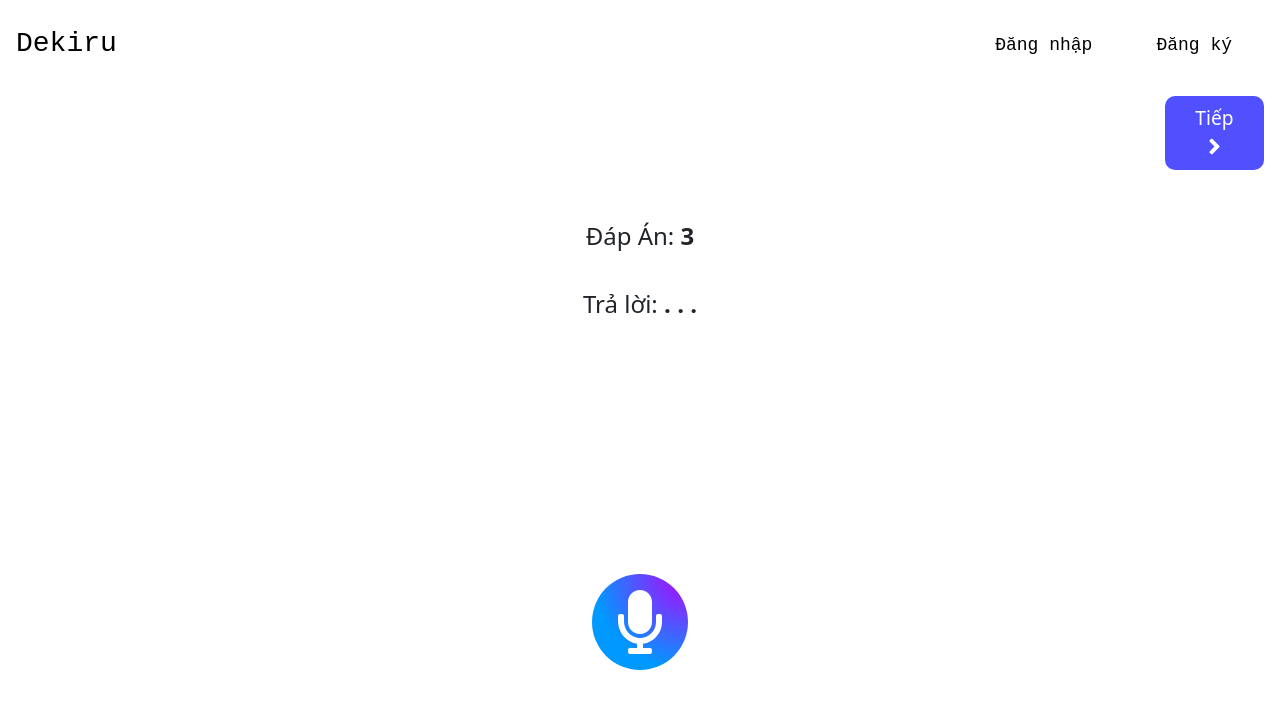
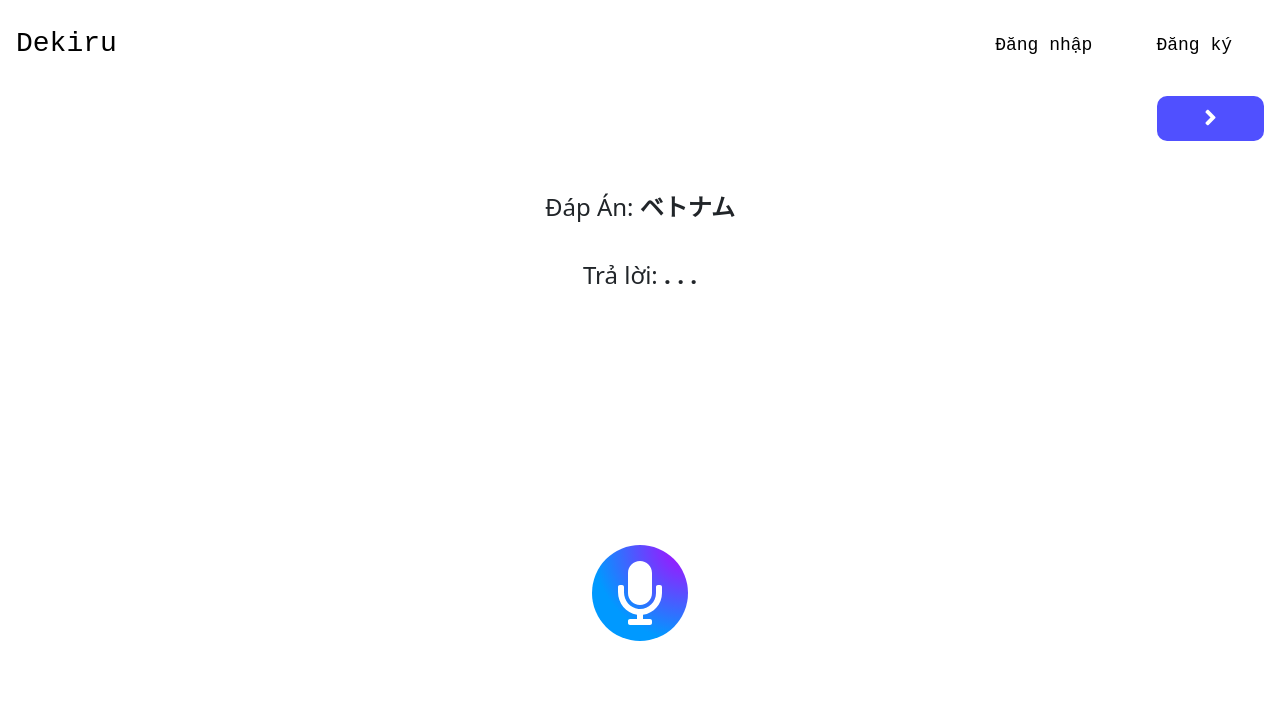
Before and after one commit to namspidey/exedemo, a React (Create React App) app: page /pronounceCheck in a window 1280 px wide. Shown: the top 708 px of the page. Built offline with nearby package versions, Linux system fonts and the light colour scheme.

Commit message:
add speech

```diff
--- a/src/pages/Home.js
+++ b/src/pages/Home.js
@@ -3,7 +3,7 @@ import React from 'react';
 const Home = () => {
     return (
         <div>
-            home
+
         </div>
     );
 };
--- a/src/pages/Login.js
+++ b/src/pages/Login.js
@@ -37,7 +37,7 @@ const Login = ({ setIsLogin }) => {
         const response = await axios(config);
         console.log(JSON.stringify(response.data.data));
         nav("/")
-        localStorage.setItem('token', JSON.stringify(response.data.data.token))
+        localStorage.setItem('token', JSON.stringify(response.data.data.token).replace(/^"|"$/g, ''))
         localStorage.setItem('isLogin', true)
         setIsLogin(true)
         } catch (error) {
--- a/src/pages/SpeechToText.js
+++ b/src/pages/SpeechToText.js
@@ -3,15 +3,17 @@ import '../style/Speech.css';
 import { FaMicrophone } from "react-icons/fa";
 import { AiFillLike } from "react-icons/ai";
 import { ImSad2 } from "react-icons/im";
-import { FaAngleRight } from "react-icons/fa";
+import { FaAngleRight, FaAngleLeft } from "react-icons/fa";
 
 const SpeechToText = () => {
   const [text, setText] = useState('. . .');
   const [isListening, setIsListening] = useState(false);
   const [showCorrect, setShowCorrect] = useState(false);
   const [showWrong, setShowWrong] = useState(false);
+  const [currentIndex, setCurrentIndex] = useState(0);
 
-  const Answer = '3';
+  //const Answer = ['3', 'はい', 'ベトナム'];
+  const Answer = ['ベトナム', '先生　いつも　教えてくれてありがとうございます', '皆んなさん　めっちゃ頑張りましたね'];
 
   const startListening = () => {
     const SpeechRecognition = window.SpeechRecognition || window.webkitSpeechRecognition;
@@ -42,7 +44,7 @@ const SpeechToText = () => {
   };
 
   const checkAnswer = (result) => {
-    if (result === Answer) {
+    if (result === Answer[currentIndex]) {
       setShowCorrect(true);
       setShowWrong(false);
     } else {
@@ -51,12 +53,38 @@ const SpeechToText = () => {
     }
   };
 
+  const handleNext = () => {
+    if (currentIndex < Answer.length - 1) {
+      setCurrentIndex(currentIndex + 1);
+      setText('. . .');
+      setShowCorrect(false);
+      setShowWrong(false);
+    } else {
+      console.log('All sentences have been checked.');
+    }
+  };
+
+  const handlePrev = () => {
+    if (currentIndex > 0) {
+      setCurrentIndex(currentIndex - 1);
+      setText('. . .');
+      setShowCorrect(false);
+      setShowWrong(false);
+    }
+  };
+
   return (
     <div className='speech'>
-      <div className='next' ><button>Tiếp <FaAngleRight className='next-ic'/>
-      </button></div>
+      <div className='next'>
+        <button onClick={handlePrev} className={currentIndex > 0 ? '' : 'hidden'}>
+          <FaAngleLeft className='next-ic'/>
+        </button>
+        <button onClick={handleNext} className={currentIndex < 2 ? '' : 'hidden'}>
+          <FaAngleRight className='next-ic'/>
+        </button>
+      </div>
       <div className='text'>
-        <p>Đáp Án: <span>{Answer}</span></p>
+        <p>Đáp Án: <span>{Answer[currentIndex]}</span></p>
         <p>Trả lời: <span>{text}</span></p>
 
         <p className={`noti ${showCorrect ? 'show correct' : ''}`}>
--- a/src/style/Speech.css
+++ b/src/style/Speech.css
@@ -61,12 +61,13 @@
   }
 
   .speech .next{
-    margin-left: auto;
+
   }
 
   .speech .next button{
     margin-right: 1rem;
-    width: 6.2rem;
+    margin-left: 1rem;
+    width: 6.7rem;
 
     font-size: larger;
     border: none;
@@ -84,3 +85,18 @@
     font-size: 25px;
     margin-bottom: 3px;
   }
+
+  .next{
+    display: flex;
+    width: 100%;
+    justify-content: space-between;
+  }
+
+  .hidden {
+    visibility: hidden;
+  }
+
+  .text p{
+    padding-left: 3rem;
+    padding-right: 3rem;
+  }
```
